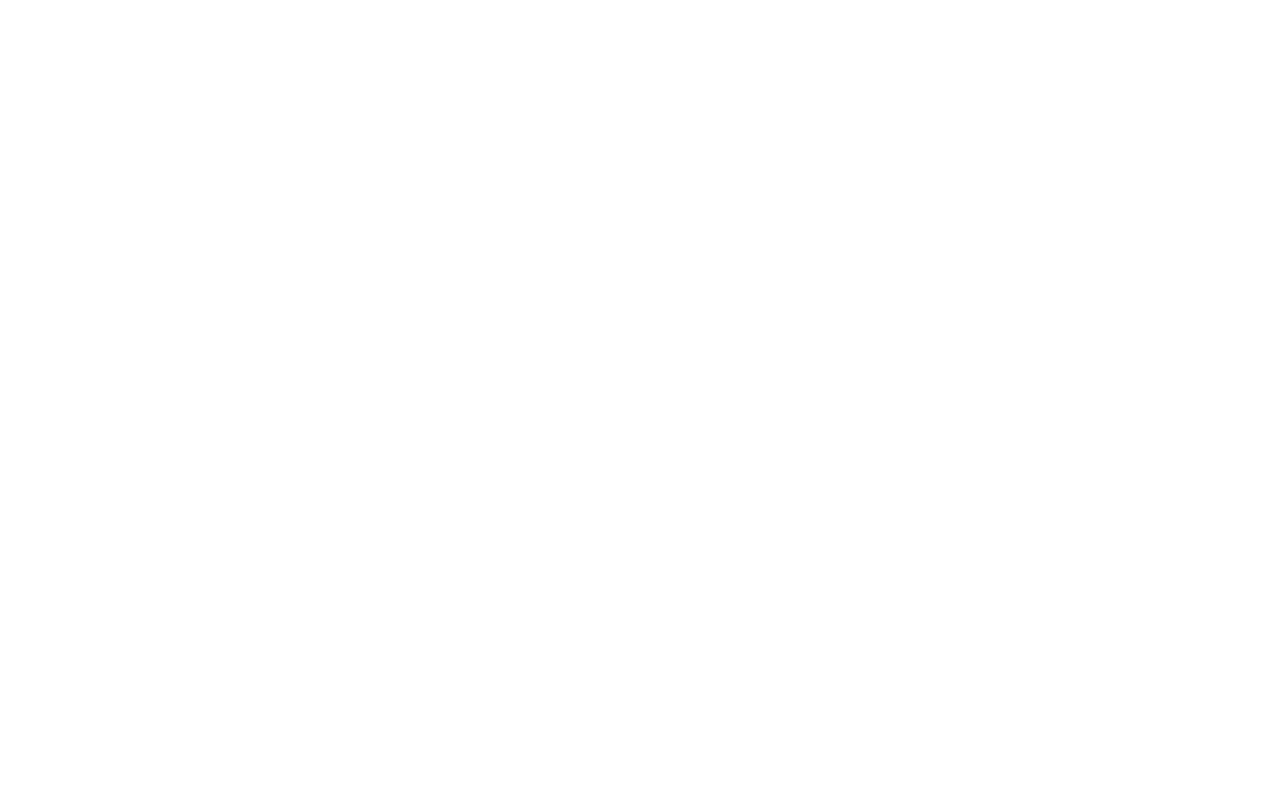
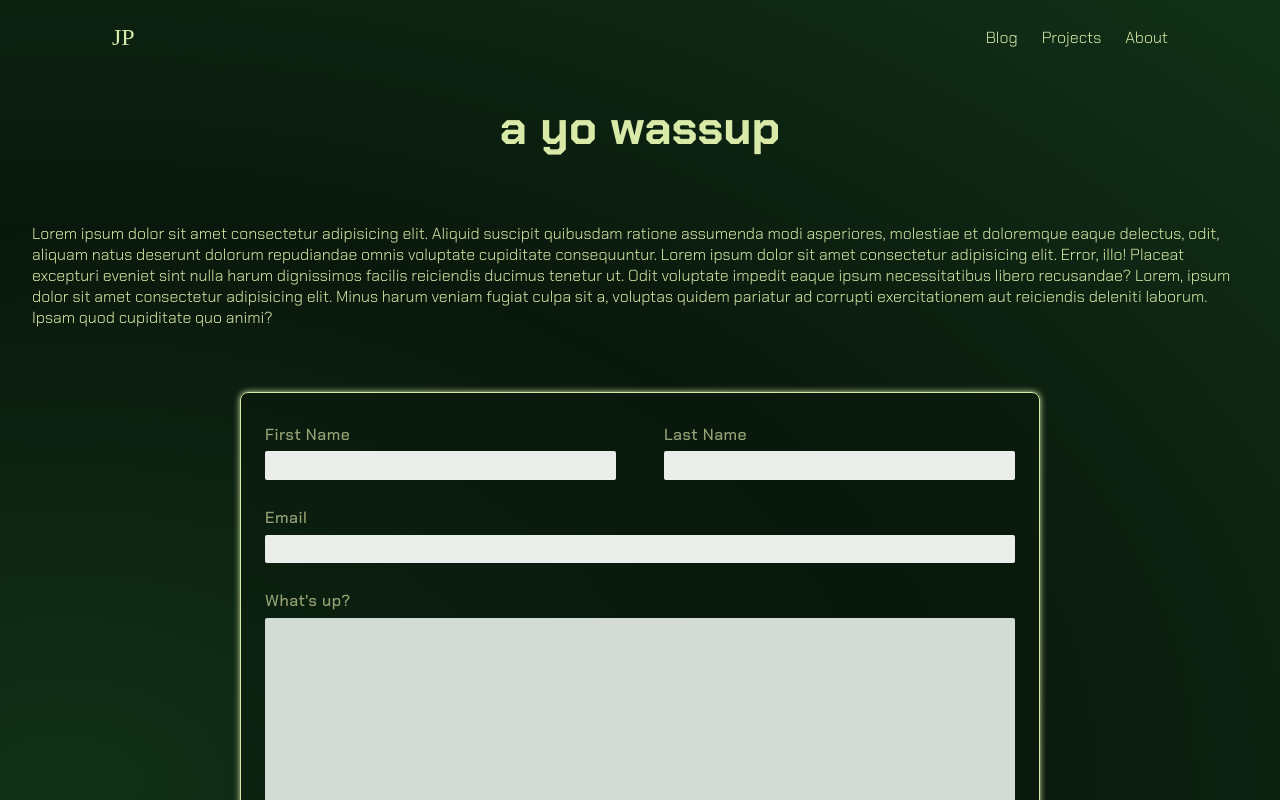
Before and after one commit to j-prt/portfolio, a React (Vite) app: page /about in a window 1280 px wide. Before the commit this address had no page. Shown: the top 800 px of the page. Built offline with nearby package versions, Linux system fonts and the light colour scheme; a web font is replaced by a local one.

Commit message:
start on about page layout

```diff
--- a/src/App.tsx
+++ b/src/App.tsx
@@ -5,7 +5,7 @@
 import AppLayout from './ui/AppLayout'
 import Projects from './pages/Projects'
 import Blog from './pages/Blog'
-import Contact from './pages/Contact'
+import About from './pages/About'
 
 function App() {
   return (
@@ -17,7 +17,7 @@
             <Route index element={<Home />} />
             <Route path='blog' element={<Blog />} />
             <Route path='projects' element={<Projects />} />
-            <Route path='contact' element={<Contact />} />
+            <Route path='about' element={<About />} />
           </Route>
         </Routes>
       </BrowserRouter>
--- /dev/null
+++ b/src/pages/About.tsx
@@ -0,0 +1,43 @@
+import styled from 'styled-components'
+import FullScreenBackground from '../ui/FullScreenBackground'
+import ContactForm from '../ui/ContactForm'
+
+const AboutContainer = styled.div`
+  padding: 6rem 2rem;
+  margin: 0 auto;
+  max-width: var(--home-max-width);
+  height: 90%;
+  display: flex;
+  flex-direction: column;
+  gap: 4rem;
+  align-items: center;
+  color: var(--color-accent);
+`
+
+const AboutText = styled.p``
+const AboutTitle = styled.h1`
+  font-size: 3rem;
+`
+
+function About() {
+  return (
+    <FullScreenBackground size='long'>
+      <AboutContainer>
+        <AboutTitle>a yo wassup </AboutTitle>
+        <AboutText>
+          Lorem ipsum dolor sit amet consectetur adipisicing elit. Aliquid suscipit quibusdam
+          ratione assumenda modi asperiores, molestiae et doloremque eaque delectus, odit, aliquam
+          natus deserunt dolorum repudiandae omnis voluptate cupiditate consequuntur. Lorem ipsum
+          dolor sit amet consectetur adipisicing elit. Error, illo! Placeat excepturi eveniet sint
+          nulla harum dignissimos facilis reiciendis ducimus tenetur ut. Odit voluptate impedit
+          eaque ipsum necessitatibus libero recusandae? Lorem, ipsum dolor sit amet consectetur
+          adipisicing elit. Minus harum veniam fugiat culpa sit a, voluptas quidem pariatur ad
+          corrupti exercitationem aut reiciendis deleniti laborum. Ipsam quod cupiditate quo animi?
+        </AboutText>
+        <ContactForm size='large' />
+      </AboutContainer>
+    </FullScreenBackground>
+  )
+}
+
+export default About
--- a/src/pages/Contact.tsx
+++ /dev/null
@@ -1,5 +0,0 @@
-function Contact() {
-  return <div>Contact</div>
-}
-
-export default Contact
--- a/src/pages/home/Hero.tsx
+++ b/src/pages/home/Hero.tsx
@@ -1,16 +1,7 @@
 import styled from 'styled-components'
 import Button from '../../ui/Button'
 import ButtonBox from '../../ui/ButtonBox'
-
-const HeroContainer = styled.main`
-  height: 100vh;
-  background-image: radial-gradient(
-    farthest-corner at 5% 70%,
-    var(--color-main-med),
-    var(--color-main-dark),
-    var(--color-main-med)
-  );
-`
+import FullScreenBackground from '../../ui/FullScreenBackground'
 
 const HeroBox = styled.div`
   max-width: var(--home-max-width);
@@ -84,7 +75,7 @@
 
 function Hero() {
   return (
-    <HeroContainer>
+    <FullScreenBackground>
       <HeroBox>
         <ProfileBox>
           <H1>Joseph</H1>
@@ -109,7 +100,7 @@
           </ButtonBox>
         </About>
       </HeroBox>
-    </HeroContainer>
+    </FullScreenBackground>
   )
 }
 
--- a/src/styles/GlobalStyles.ts
+++ b/src/styles/GlobalStyles.ts
@@ -68,9 +68,11 @@
       }
     }
 
+
 body {
   font-family: 'Chakra Petch', sans-serif;
   font-weight: 300;
+  overscroll-behavior: none;
 }
 
 button {
@@ -98,6 +100,11 @@
   outline-offset: 2px;
   transition: outline 0s;
   border-radius: var(--border-radius-sm);
+}
+
+:focus:not(:focus-visible) {
+  outline: 0;
+  box-shadow: none;
 }
 `
 
--- a/src/ui/ContactForm.tsx
+++ b/src/ui/ContactForm.tsx
@@ -1,9 +1,23 @@
-import styled from 'styled-components'
+import styled, { css } from 'styled-components'
 import Button from './Button'
 
-const StyledContactForm = styled.form`
-  height: 30rem;
-  width: 35rem;
+interface SCFProps {
+  size?: 'small' | 'large'
+}
+
+const sizes = {
+  small: css`
+    height: 30rem;
+    width: 35rem;
+  `,
+  large: css`
+    height: 40rem;
+    width: 50rem;
+  `,
+}
+
+const StyledContactForm = styled.form<SCFProps>`
+  ${props => sizes[props.size || 'small']}
   padding: 1.5rem;
   border: 1px solid var(--color-accent);
   box-shadow: 0rem 0rem 0.4rem 0rem var(--color-accent);
@@ -51,9 +65,9 @@
   border: none;
 `
 
-function ContactForm() {
+function ContactForm({ size }: SCFProps) {
   return (
-    <StyledContactForm>
+    <StyledContactForm size={size}>
       <AdjacentRows>
         <FormRow>
           <Label>First Name</Label>
--- /dev/null
+++ b/src/ui/FullScreenBackground.tsx
@@ -0,0 +1,26 @@
+import styled, { css } from 'styled-components'
+
+interface FSBProps {
+  size?: 'normal' | 'long'
+}
+
+const sizes = {
+  normal: css`
+    height: 100vh;
+  `,
+  long: css`
+    height: 140vh;
+  `,
+}
+
+const FullScreenBackground = styled.main<FSBProps>`
+  ${props => sizes[props.size || 'normal']};
+  background-image: radial-gradient(
+    farthest-corner at 5% 70%,
+    var(--color-main-med),
+    var(--color-main-dark),
+    var(--color-main-med)
+  );
+`
+
+export default FullScreenBackground
--- a/src/ui/Header.tsx
+++ b/src/ui/Header.tsx
@@ -55,7 +55,7 @@
             <Link to={'projects'}>Projects</Link>
           </NavItem>
           <NavItem>
-            <Link to={'contact'}>Contact</Link>
+            <Link to={'about'}>About</Link>
           </NavItem>
         </NavList>
       </HeaderContainer>
```
Also changed, not shown: src/ui/BackgroundBox.tsx (deleted, +0 -9 lines).
